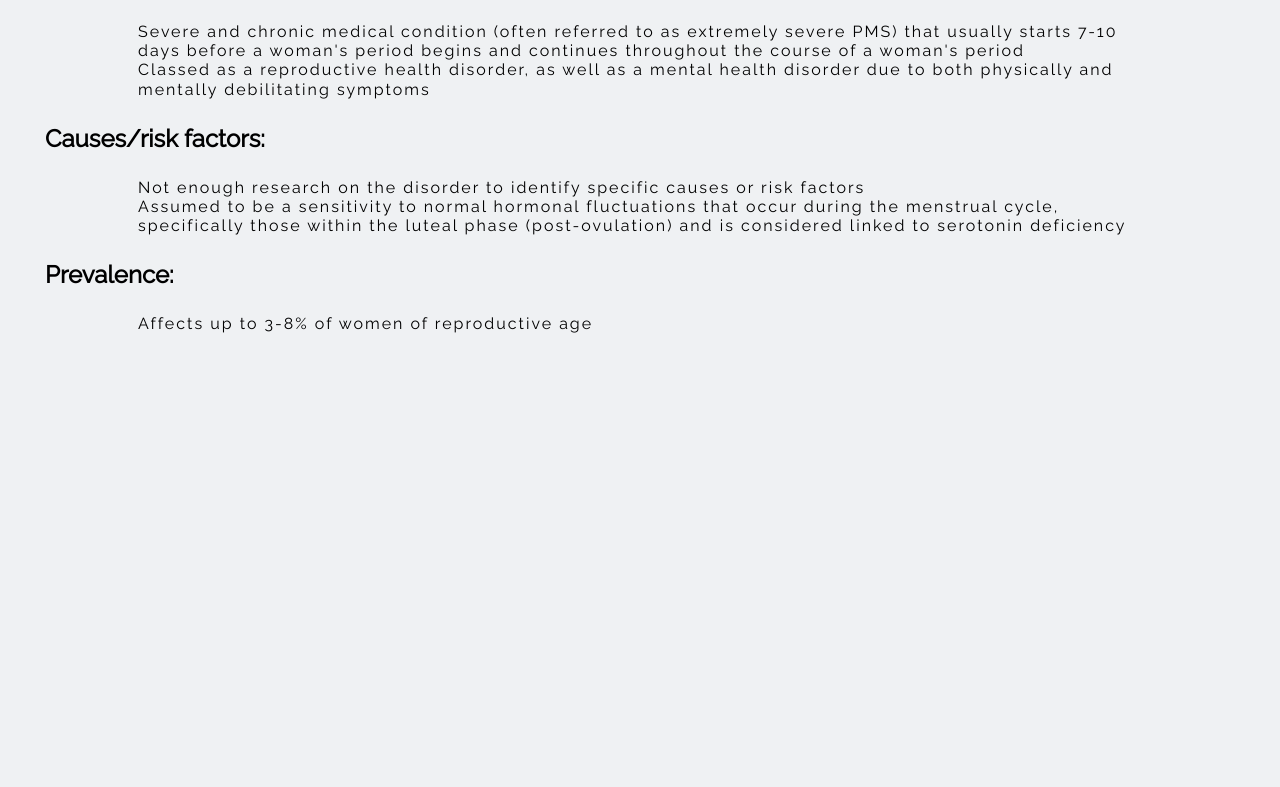
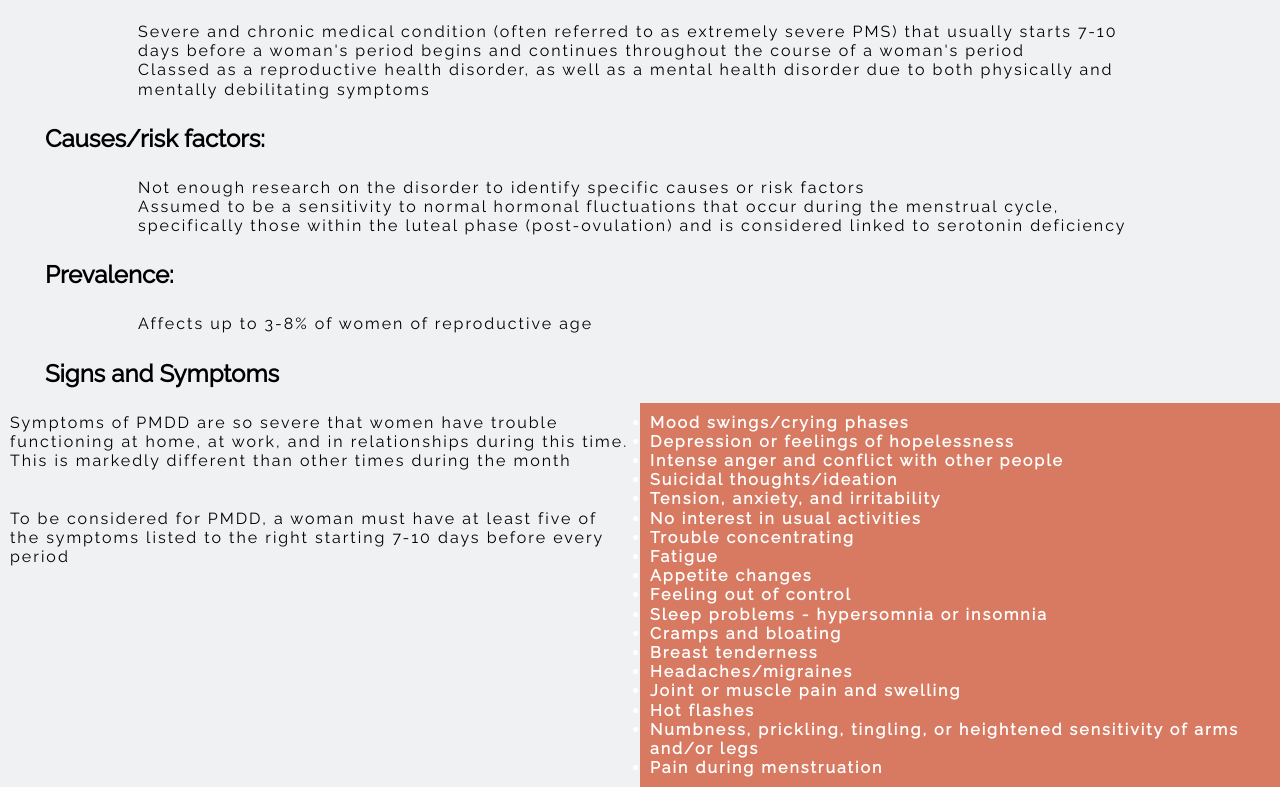
Before and after one commit to BWNC-code/mind-the-gap, a plain HTML site: page pmdd.html in a window 1280 px wide. Shown: the part 184-971 px from the top of the page. Before the commit the page ends 800 px from the top, so only its background shows below. Drawn offline with Linux system fonts and the light colour scheme.

Commit message:
Add pmdd symptoms section and style

```diff
--- a/assets/css/style.css
+++ b/assets/css/style.css
@@ -164,10 +164,23 @@ body {
 }
 
 .highlight-bar {
-  margin: 20px auto;
+  margin: auto;
+  width: 100%;
   color: white;
   background-color: #d77a61;
   font-weight: 600;
+}
+
+@media screen and (min-width:850px) {
+
+  .col-50 {
+    width: 50%;
+    float: left;
+  }
+
+  .col-50-text {
+
+  }
 }
 
 /* Sign-up form */
@@ -210,3 +223,7 @@ input[type=submit] {
 input[type=submit]:hover {
   background-color: #da4e28;
 }
+
+@media screen and (max-width: 600px) {
+
+}
--- a/pmdd.html
+++ b/pmdd.html
@@ -64,6 +64,39 @@
             </p>
         </div>
     </section>
+    <section id="pmdd-symptoms">
+        <div class="section-title">
+            <h2>Signs and Symptoms</h2>
+        </div>
+        <div class="center-info col-50">
+            <p>Symptoms of PMDD are so severe that women have trouble functioning at home, at work, and in relationships during this time. This is markedly different than other times during the month
+            </p><br><br>
+            <p>To be considered for PMDD, a woman must have at least five of the symptoms listed to the right starting 7-10 days before every period
+            </p>
+        </div>
+        <div class="center-info col-50 highlight-bar">
+            <ul>
+                <li>Mood swings/crying phases</li>
+                <li>Depression or feelings of hopelessness</li>
+                <li>Intense anger and conflict with other people</li>
+                <li>Suicidal thoughts/ideation</li>
+                <li>Tension, anxiety, and irritability</li>
+                <li>No interest in usual activities</li>
+                <li>Trouble concentrating</li>
+                <li>Fatigue</li>
+                <li>Appetite changes</li>
+                <li>Feeling out of control</li>
+                <li>Sleep problems - hypersomnia or insomnia</li>
+                <li>Cramps and bloating</li>
+                <li>Breast tenderness</li>
+                <li>Headaches/migraines</li>
+                <li>Joint or muscle pain and swelling</li>
+                <li>Hot flashes</li>
+                <li>Numbness, prickling, tingling, or heightened sensitivity of arms and/or legs</li>
+                <li>Pain during menstruation</li>
+            </ul>
+        </div>
+    </section>
 </body>
 
 </html>
```
